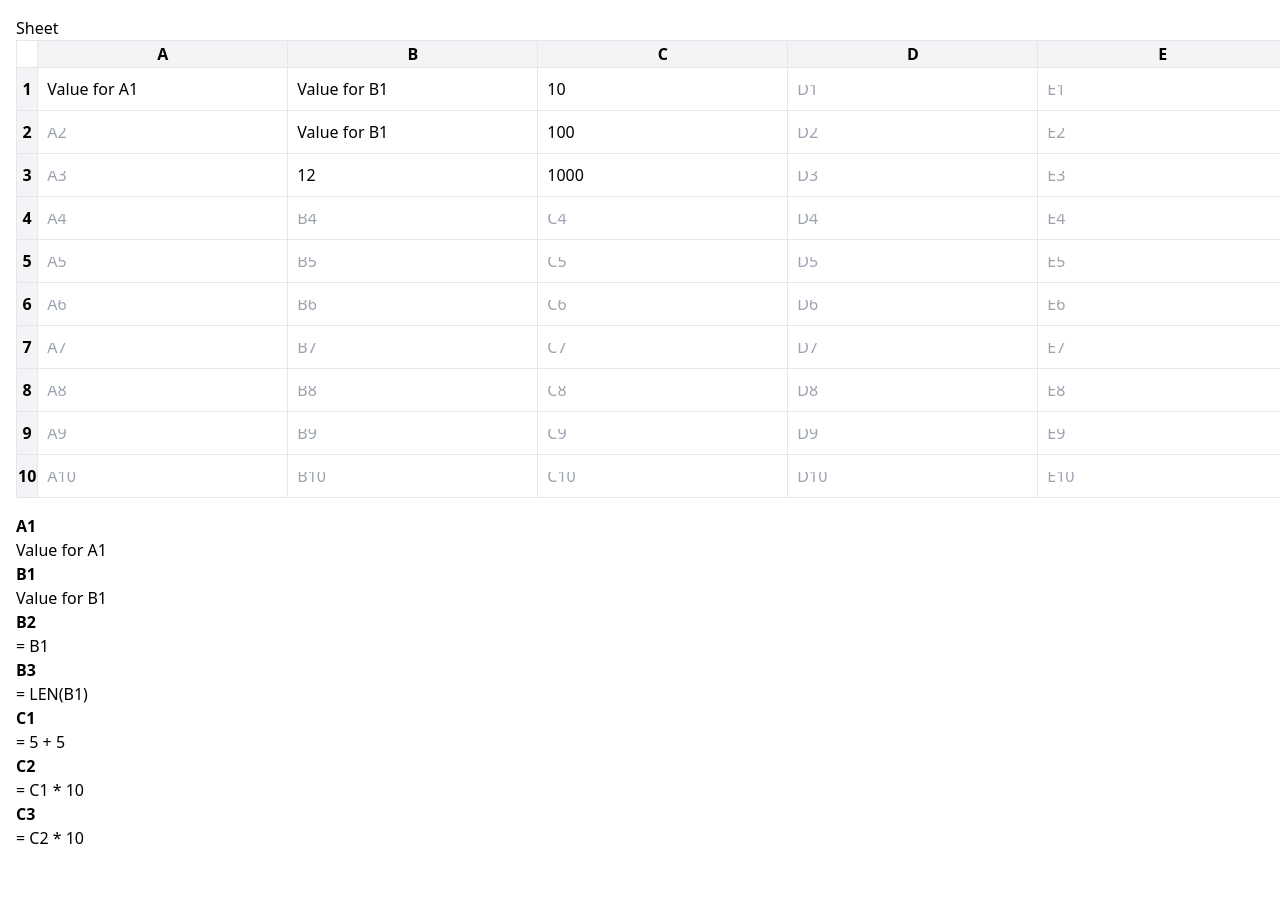
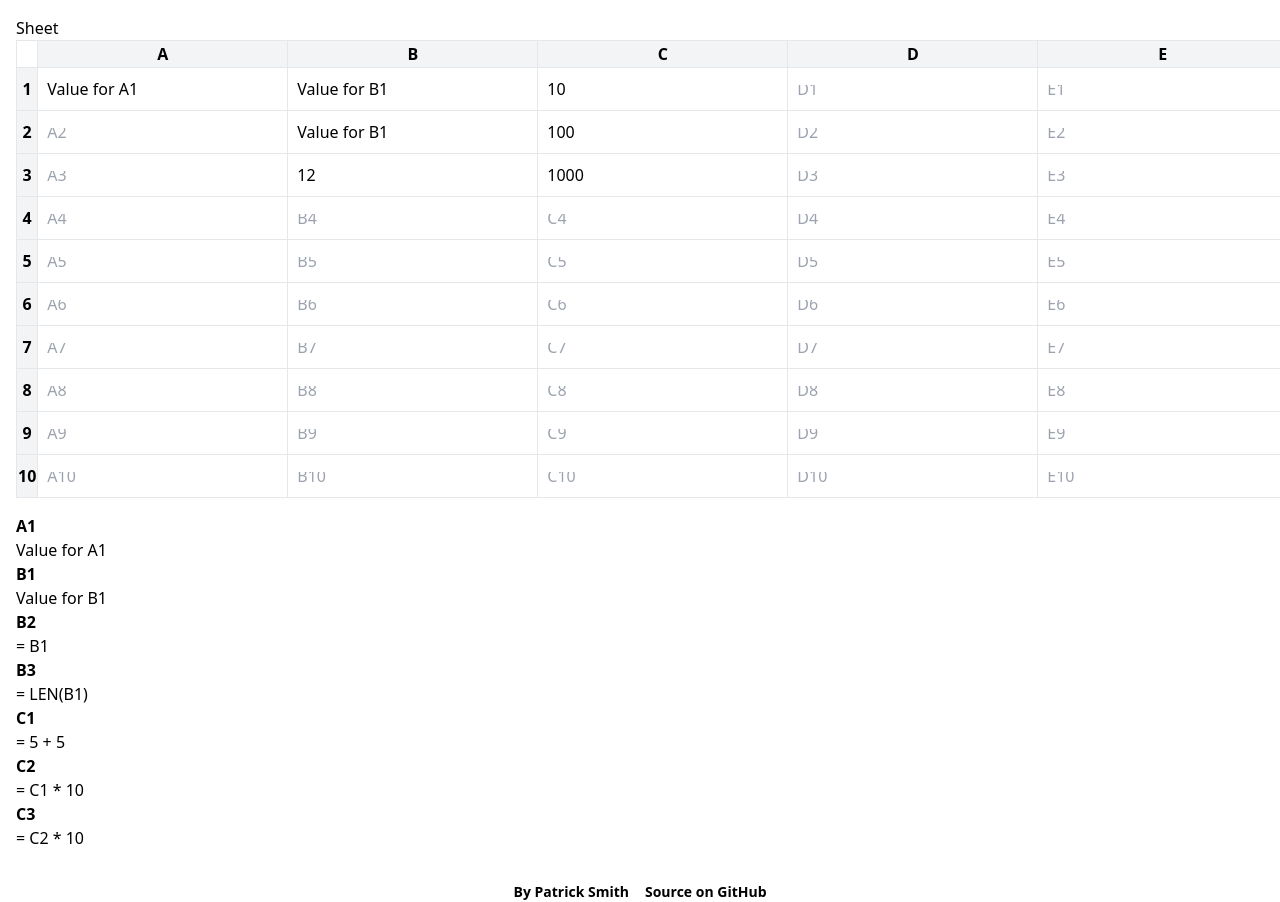
Before and after one commit to BurntCaramel/lattice-angular, an Angular app: page / in a window 1280 px wide. Shown: the top 902 px of the page. Before the commit the page ends 866 px from the top, so only its background shows below. Built offline with nearby package versions, Linux system fonts and the light colour scheme.

Commit message:
Add link to blog and github

```diff
--- a/src/app/app.component.html
+++ b/src/app/app.component.html
@@ -1,2 +1,7 @@
 
 <router-outlet></router-outlet>
+
+<footer role="contentinfo" class="px-4 pt-4 space-x-4 text-center text-sm font-bold">
+  <a href="https://icing.space/">By Patrick Smith</a>
+  <a href="https://github.com/RoyalIcing/lattice-angular">Source on GitHub</a>
+</footer>
--- a/src/styles.css
+++ b/src/styles.css
@@ -1 +1,4 @@
 /* You can add global styles to this file, and also import other style files */
+a:hover {
+  text-decoration: underline;
+}
```
